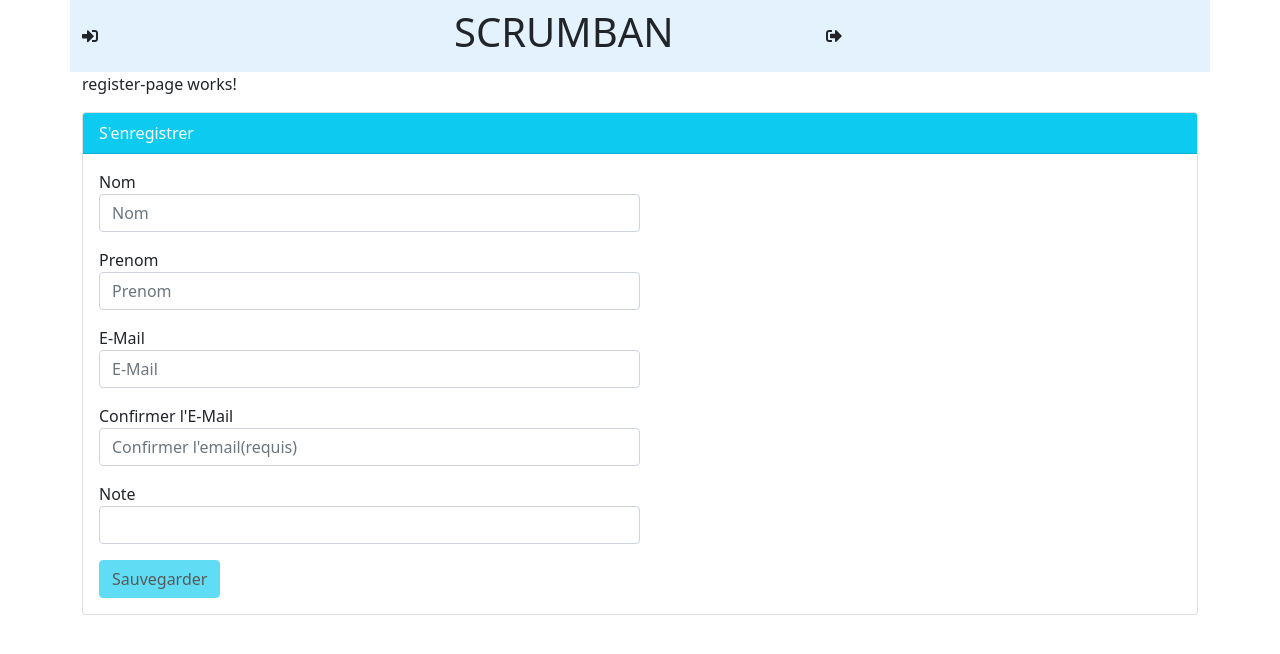
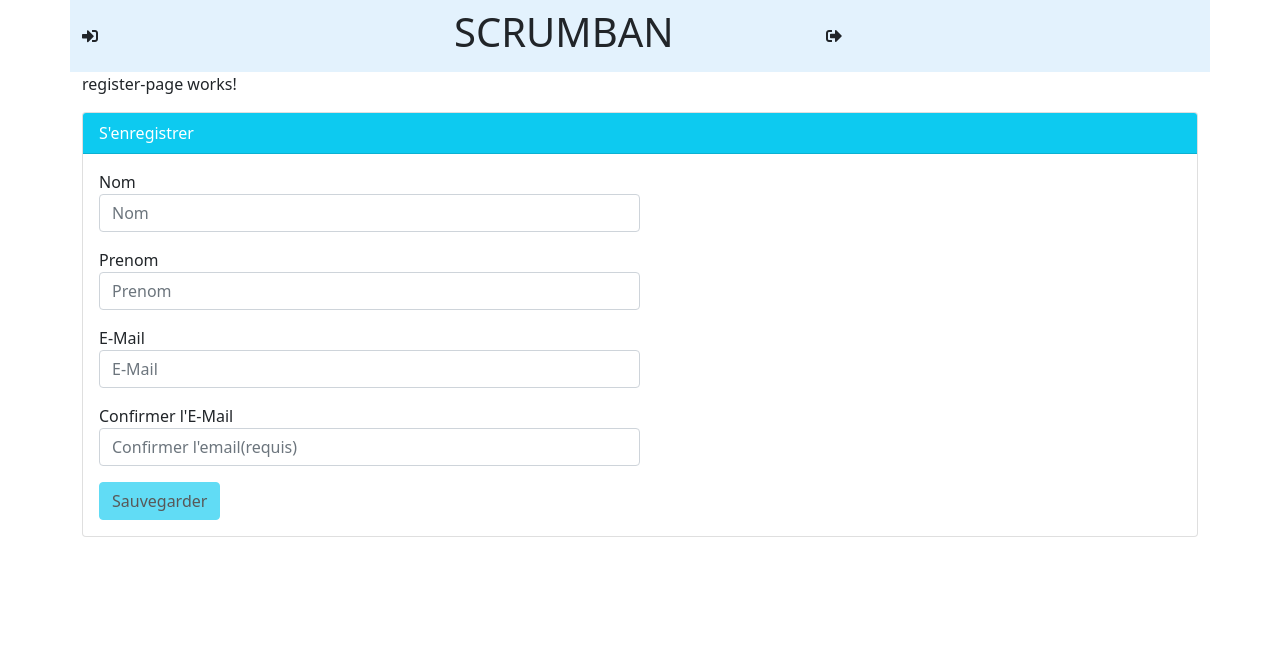
Before and after one commit to htimli/SCRUMBAN, an Angular app in the folder dev/frontend/my-app/: page /register in a window 1280 px wide. Shown: the top 654 px of the page. Built offline with nearby package versions, Linux system fonts and the light colour scheme.

Commit message:
mod reg page

```diff
--- a/dev/frontend/my-app/src/app/register-page/register-page.component.html
+++ b/dev/frontend/my-app/src/app/register-page/register-page.component.html
@@ -98,26 +98,7 @@
       </div>
 
       <div class="form-row mb-3">
-        <div class="col-md-6">
-          <label for="ratingId">Note</label>
-          <input
-            type="number"
-            id="ratingId"
-            class="form-control"
-            formControlName="rating"
-            [ngClass]="{
-              'is-invalid':
-                (registerForm.get('rating').touched ||
-                  registerForm.get('rating').dirty) &&
-                !registerForm.get('rating').valid
-            }"
-          />
-          <div class="invalid-feedback">
-            <span *ngIf="registerForm.get('rating').errors?.rangeError">
-              Notez notre service client sur une échelle de 1 à 10
-            </span>
-          </div>
-        </div>
+
       </div>
 
       <div class="text-right">
```
